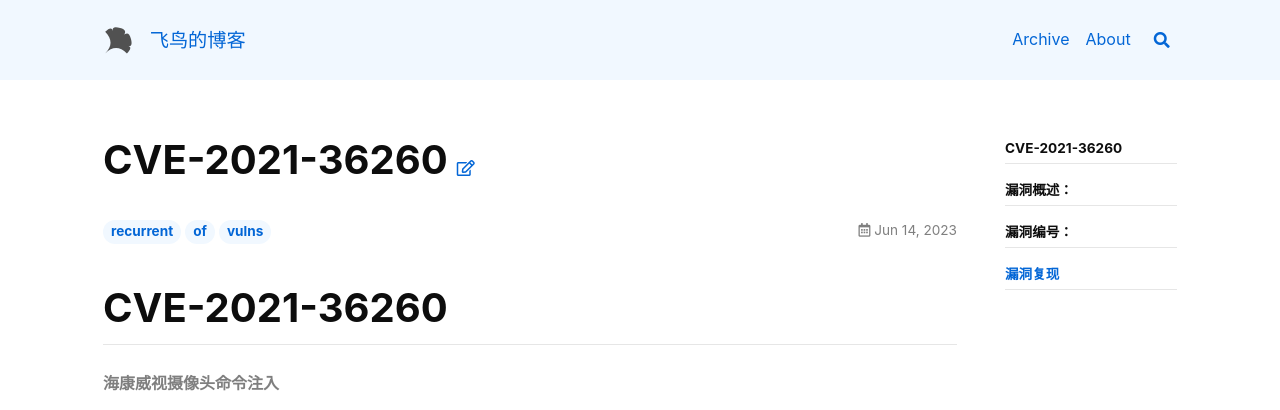
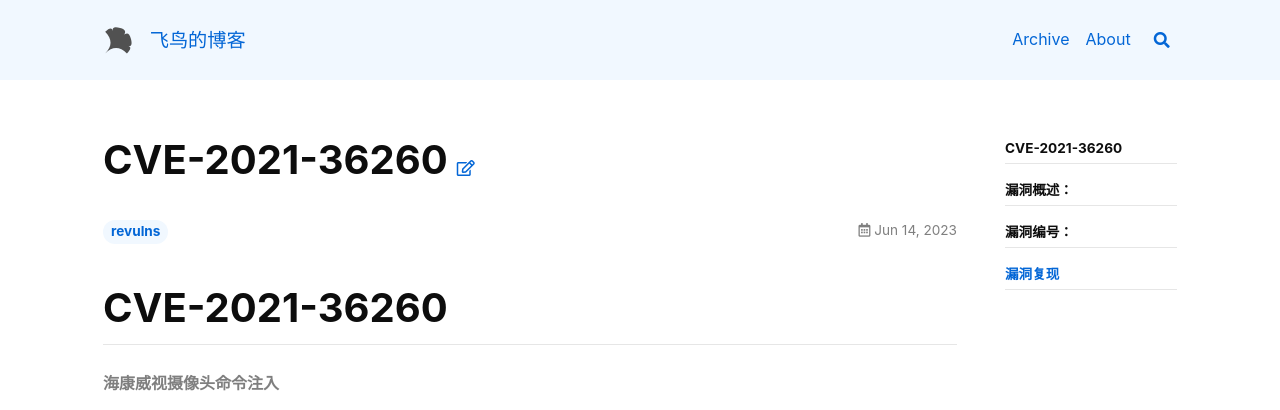
Before and after one commit to FeiNiao/feiniao.github.io, a Jekyll site: the page built from _posts/2023-06-14-CVE-2021-36260.md, in a window 1280 px wide and 900 px high. Shown: the top 410 px of the window. Built offline with Jekyll 4.4.1, drawn with Linux system fonts in a browser that asks for light colours; nearby versions of some CDN libraries.

Commit message:
Initial commit11

```diff
--- a/_posts/2023-06-14-CVE-2021-36260.md
+++ b/_posts/2023-06-14-CVE-2021-36260.md
@@ -2,7 +2,7 @@
 layout: article
 title: "CVE-2021-36260"
 mathjax: true
-tags: "recurrent of vulns"
+tags: "revulns"
 ---
 
 # CVE-2021-36260
```
